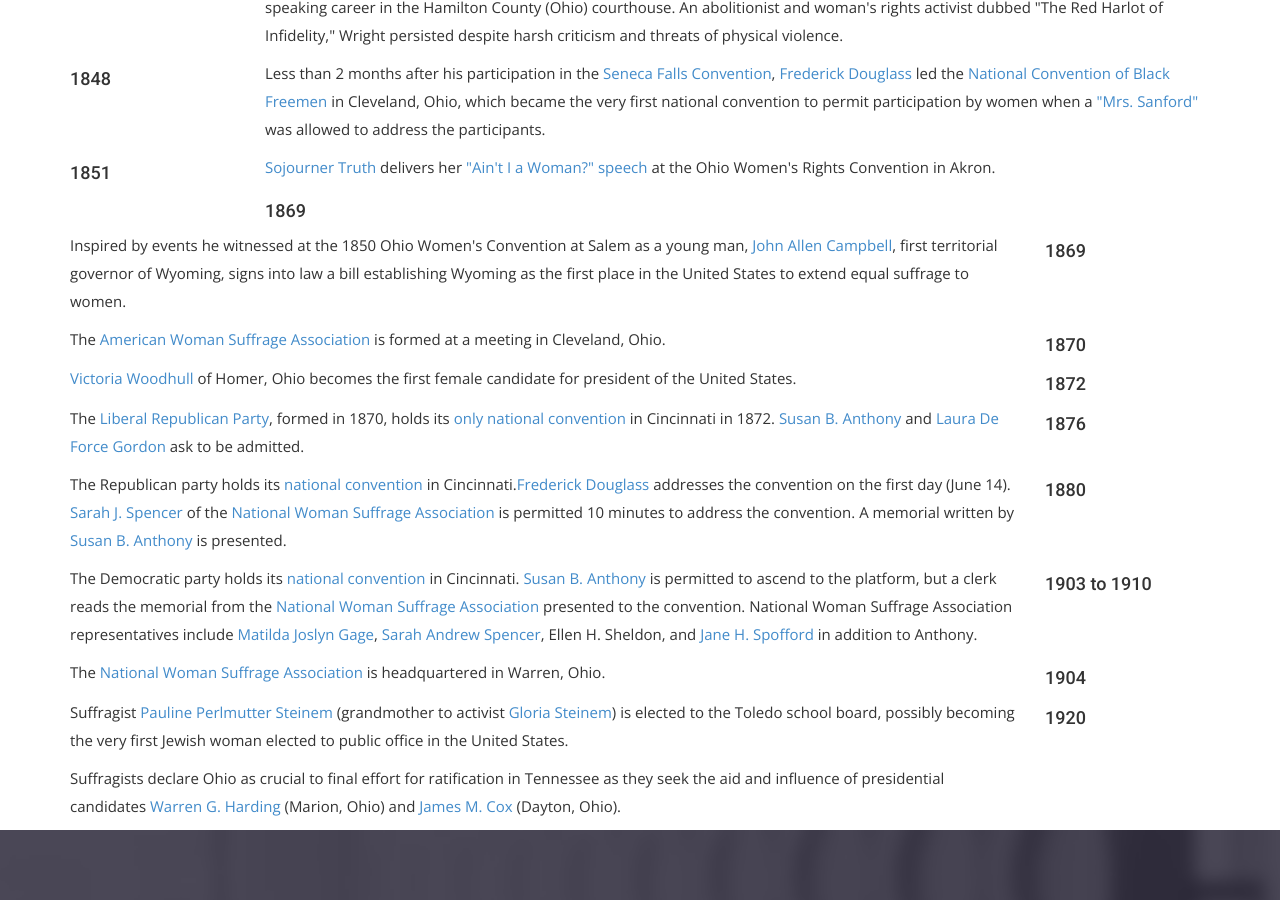
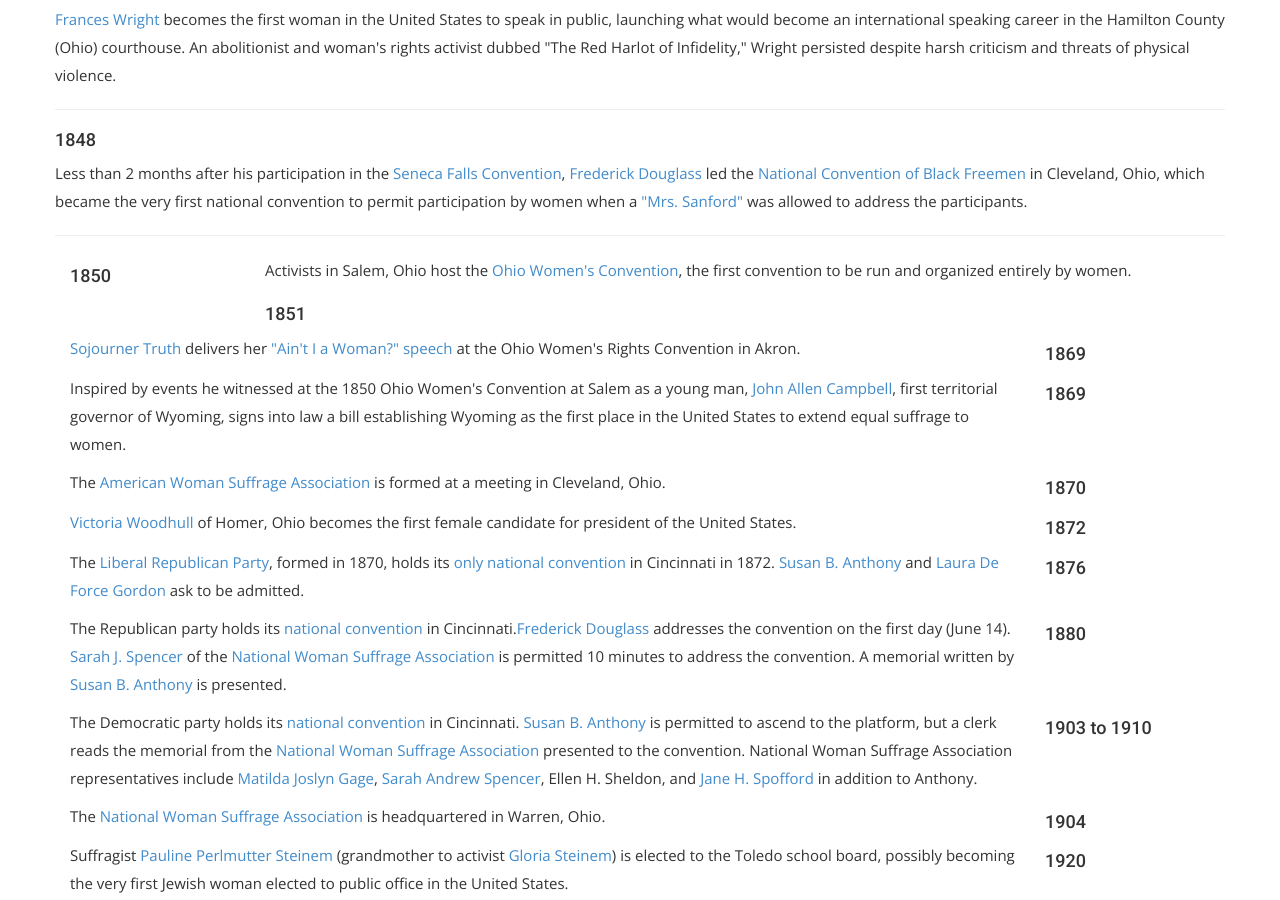
Before and after one commit to OhioSuffrageCentennial/ohiosuffragecentennial, a Jekyll site: the page built from connections.html, in a window 1280 px wide and 900 px high, scrolled down 637 px. Built offline with Jekyll 4.4.1, drawn with Linux system fonts in a browser that asks for light colours; nearby versions of some CDN libraries; some web fonts are replaced.

Commit message:
format test

```diff
--- a/connections.html
+++ b/connections.html
@@ -31,10 +31,14 @@
 <div class="container">
   <div class="row">
     <div class="block">
-      <div class="col-sm-2"><h4>1828</h4></div>
-      <div class="col-sm-10"><p><a href="https://en.wikipedia.org/wiki/Frances_Wright" target="_blank">Frances Wright</a> becomes the first woman in the United States to speak in public, launching what would become an international speaking career in the Hamilton County (Ohio) courthouse. An abolitionist and woman's rights activist dubbed "The Red Harlot of Infidelity," Wright persisted despite harsh criticism and threats of physical violence.</p></div>
-      <div class="col-sm-2"><h4>1848</h4></div>
-      <div class="col-sm-10"><p>Less than 2 months after his participation in the <a href="https://en.wikipedia.org/wiki/Seneca_Falls_Convention" target="_blank">Seneca Falls Convention</a>, <a href="https://en.wikipedia.org/wiki/Frederick_Douglass" target="_blank">Frederick Douglass</a> led the <a href="https://case.edu/ech/articles/n/national-convention-of-black-freemen" target="_blank">National Convention of Black Freemen</a> in Cleveland, Ohio, which became the very first national convention to permit participation by women when a <a href="http://coloredconventions.org/items/show/280" target="_blank">"Mrs. Sanford"</a> was allowed to address the participants.</p></div>
+      <h4>1828</h4>
+      <p><a href="https://en.wikipedia.org/wiki/Frances_Wright" target="_blank">Frances Wright</a> becomes the first woman in the United States to speak in public, launching what would become an international speaking career in the Hamilton County (Ohio) courthouse. An abolitionist and woman's rights activist dubbed "The Red Harlot of Infidelity," Wright persisted despite harsh criticism and threats of physical violence.</p>
+      <hr>
+      <h4>1848</h4>
+      <p>Less than 2 months after his participation in the <a href="https://en.wikipedia.org/wiki/Seneca_Falls_Convention" target="_blank">Seneca Falls Convention</a>, <a href="https://en.wikipedia.org/wiki/Frederick_Douglass" target="_blank">Frederick Douglass</a> led the <a href="https://case.edu/ech/articles/n/national-convention-of-black-freemen" target="_blank">National Convention of Black Freemen</a> in Cleveland, Ohio, which became the very first national convention to permit participation by women when a <a href="http://coloredconventions.org/items/show/280" target="_blank">"Mrs. Sanford"</a> was allowed to address the participants.</p>
+      <hr>
+      <div class="col-sm-2"><h4>1850</h4></div>
+      <div class="col-sm-10"><p>Activists in Salem, Ohio host the <a href="https://en.wikipedia.org/wiki/Ohio_Women%27s_Convention_at_Salem_in_1850" target="_blank">Ohio Women's Convention</a>, the first convention to be run and organized entirely by women.</p></div>
       <div class="col-sm-2"><h4>1851</h4></div>
       <div class="col-sm-10"><p><a href="http://www.ohiohistorycentral.org/w/Sojourner_Truth" target="_blank">Sojourner Truth</a> delivers her <a href="http://sojournertruthmemorial.org/sojourner-truth/her-words/" target="_blank">"Ain't I a Woman?" speech</a> at the Ohio Women's Rights Convention in Akron.</p></div>
       <div class="col-sm-2"><h4>1869</h4></div>
```
